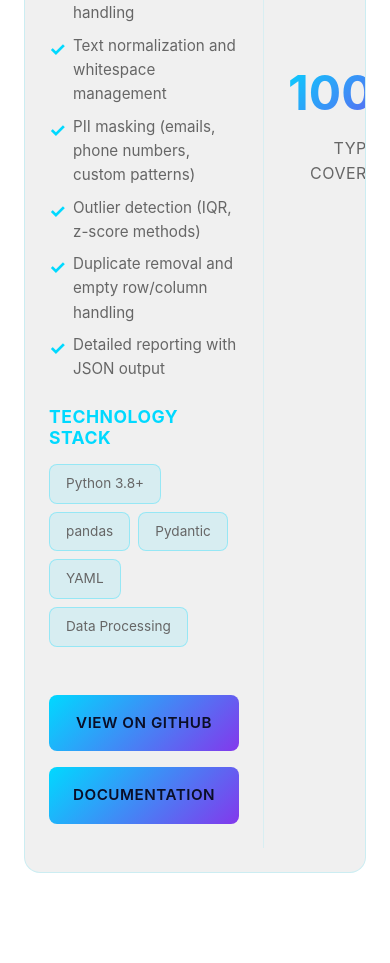
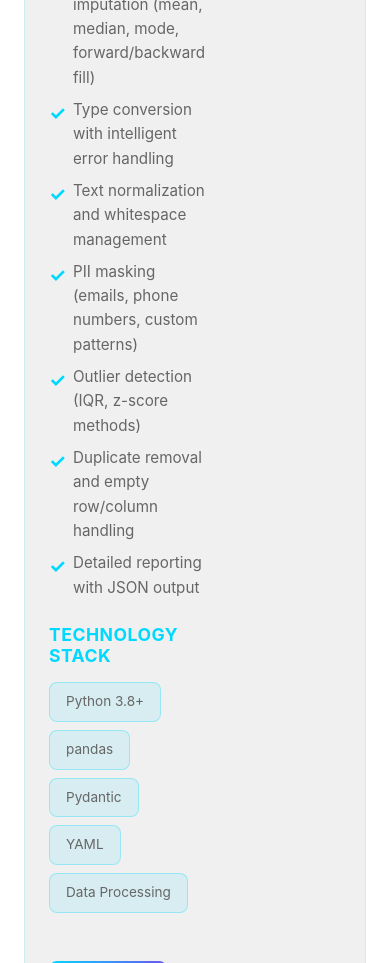
Before and after one commit to yuuichieguchi/portfolio, a Next.js app in the folder frontend/: page / in a window 390 px wide. Shown: the part 3320-4283 px from the top of the page. Built offline with nearby package versions, Linux system fonts and the light colour scheme; no server answers.

Commit message:
[update] カルーセルコンポーネントモバイルレイアウト

```diff
--- a/frontend/components/Projects/ProjectCarousel.module.css
+++ b/frontend/components/Projects/ProjectCarousel.module.css
@@ -258,6 +258,41 @@
 }
 
 /* Responsive Design */
+@media (max-width: 480px) {
+  .projectCard {
+    grid-template-columns: 1fr;
+    gap: var(--spacing-md);
+    padding: var(--spacing-md);
+    max-width: 90vw;
+  }
+
+  .projectStats {
+    display: flex;
+    flex-direction: column;
+    border-left: none;
+    padding-left: 0;
+  }
+
+  .statValue {
+    font-size: 1.5rem;
+  }
+
+  .statLabel {
+    font-size: 0.8rem;
+  }
+
+  .projectLinks {
+    flex-direction: row;
+    gap: var(--spacing-md);
+    flex-wrap: wrap;
+  }
+
+  .linkButton {
+    font-size: 0.7rem;
+    padding: var(--spacing-xs) var(--spacing-sm);
+  }
+}
+
 @media (max-width: 768px) {
   .projectCard {
     grid-template-columns: 1fr;
@@ -267,21 +302,24 @@
   }
 
   .projectLinks {
-    flex-direction: column;
+    flex-direction: row;
+    gap: var(--spacing-md);
+    flex-wrap: wrap;
   }
 
   .linkButton {
     text-align: center;
-    width: 100%;
   }
 
   .projectStats {
-    display: grid;
-    grid-template-columns: repeat(2, 1fr);
-    border-top: none;
-    padding-top: 0;
-    border-left: 1px solid rgba(0, 217, 255, 0.1);
-    padding-left: var(--spacing-lg);
+    display: flex;
+    flex-direction: column;
+    border-left: none;
+    padding-left: 0;
+  }
+
+  .statValue {
+    font-size: 2rem;
   }
 
   .dotsContainer {
```
